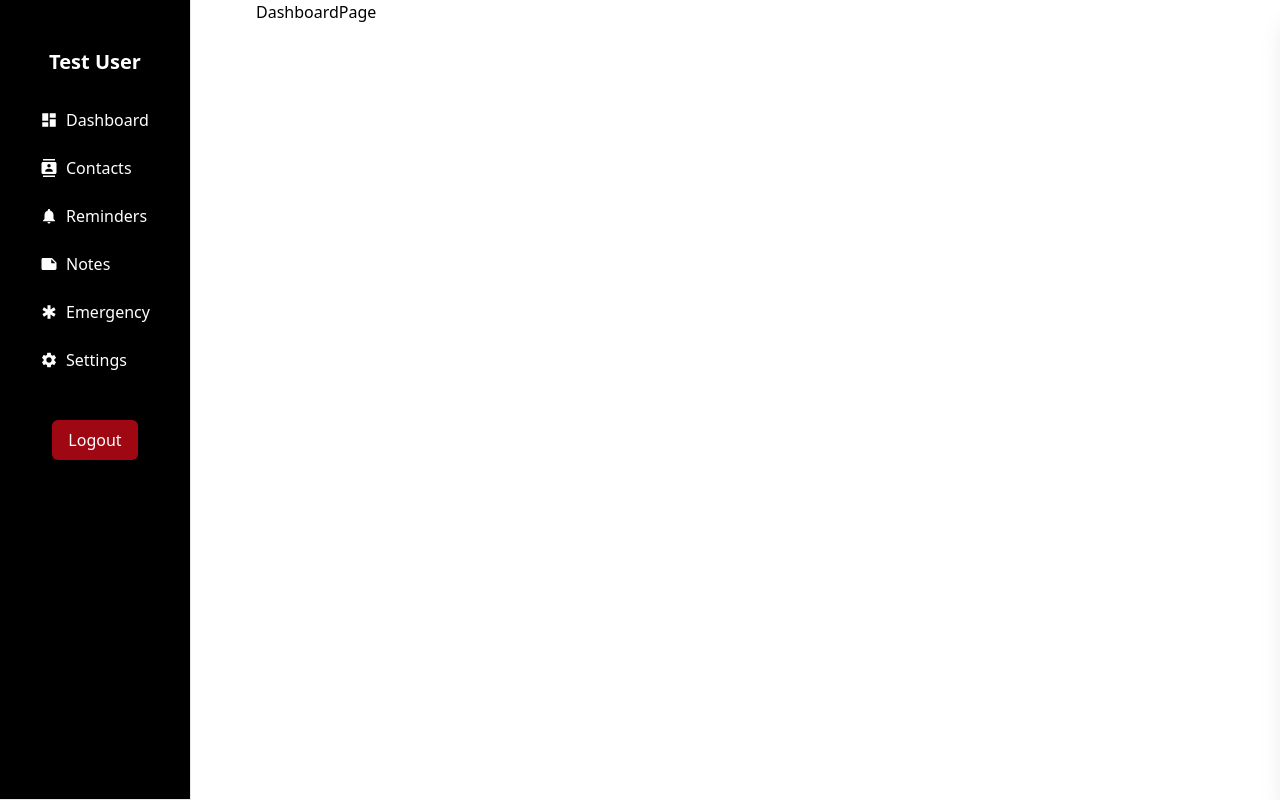
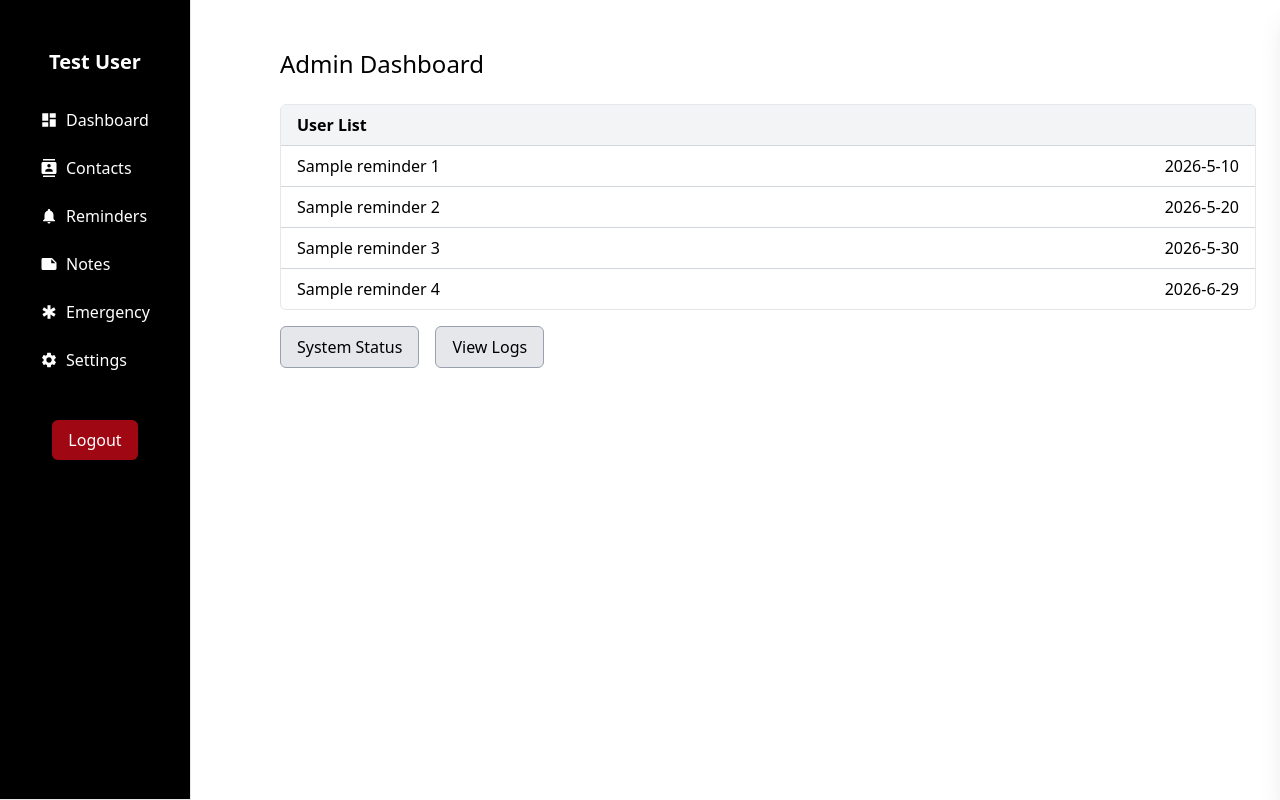
Before and after one commit to sushant2051/FypTesting, a React (Vite) app: page / in a window 1280 px wide. Built offline with nearby package versions, Linux system fonts and the light colour scheme.

Commit message:
update admin dashboard

```diff
--- a/src/components/Button.tsx
+++ b/src/components/Button.tsx
@@ -1,21 +1,22 @@
 interface ButtonProps {
   label: string;
   onClick?: () => void;
-  type?: 'submit' | 'button' | 'reset';
-  variant?: "primary" | "secondary" | "outline";
+  type?: "submit" | "button" | "reset";
+  variant?: "primary" | "secondary" | "outline" | "teritary";
 }
 
 const variantClasses: Record<NonNullable<ButtonProps["variant"]>, string> = {
   primary: "bg-blue-600 text-white hover:bg-blue-700",
   secondary: "bg-red-800 text-white hover:bg-gray-700",
-  outline: "border border-blue-600 text-blue-600 hover:bg-blue-50",
+  outline: "border border-gray-600 hover:bg-gray-200",
+  teritary: "bg-gray-200 border border-gray-400 hover:bg-gray-100",
 };
 
 const Button: React.FC<ButtonProps> = ({
   label,
   onClick,
   variant = "primary",
-  type = 'button',
+  type = "button",
 }) => {
   return (
     <button
--- /dev/null
+++ b/src/features/dashboard/Dashboard.tsx
@@ -0,0 +1,41 @@
+import { Button } from "../../components/Button";
+
+const DashboardData = [
+  { id: 1, reminder: "Sample reminder 1", date: "2026-5-10" },
+  { id: 2, reminder: "Sample reminder 2", date: "2026-5-20" },
+  { id: 3, reminder: "Sample reminder 3", date: "2026-5-30" },
+  { id: 4, reminder: "Sample reminder 4", date: "2026-6-29" },
+];
+
+const Dashboard = () => {
+  return (
+    <div className="p-6 w-full">
+      <div className="py-6">
+        <p className="text-2xl fond-bold ">Admin Dashboard</p>
+      </div>
+      <div className="border border-gray-200 rounded-md overflow-hidden">
+        <div className="flex justify-between bg-gray-100 px-4 py-2 border-b border-gray-300 font-bold">
+          <span>User List</span>
+          <span></span>
+        </div>
+        <div className="flex flex-col">
+          {DashboardData.map((item) => (
+            <div
+              key={item.id}
+              className="flex justify-between px-4 py-2 border-b border-gray-300 last:border-b-0"
+            >
+              <p className="text-left">{item.reminder}</p>
+              <p className="text-right">{item.date}</p>
+            </div>
+          ))}
+        </div>
+      </div>
+      <div className="flex items-center gap-4 py-4">
+        <Button variant="teritary" label="System Status" />
+        <Button variant="teritary" label="View Logs" />
+      </div>
+    </div>
+  );
+};
+
+export default Dashboard;
--- a/src/pages/DashboardPage.tsx
+++ b/src/pages/DashboardPage.tsx
@@ -1,5 +1,11 @@
+import Dashboard from "../features/dashboard/Dashboard";
+
 const DashboardPage = () => {
-  return <div>DashboardPage</div>;
+  return (
+    <div>
+      <Dashboard />
+    </div>
+  );
 };
 
 export default DashboardPage;
```
